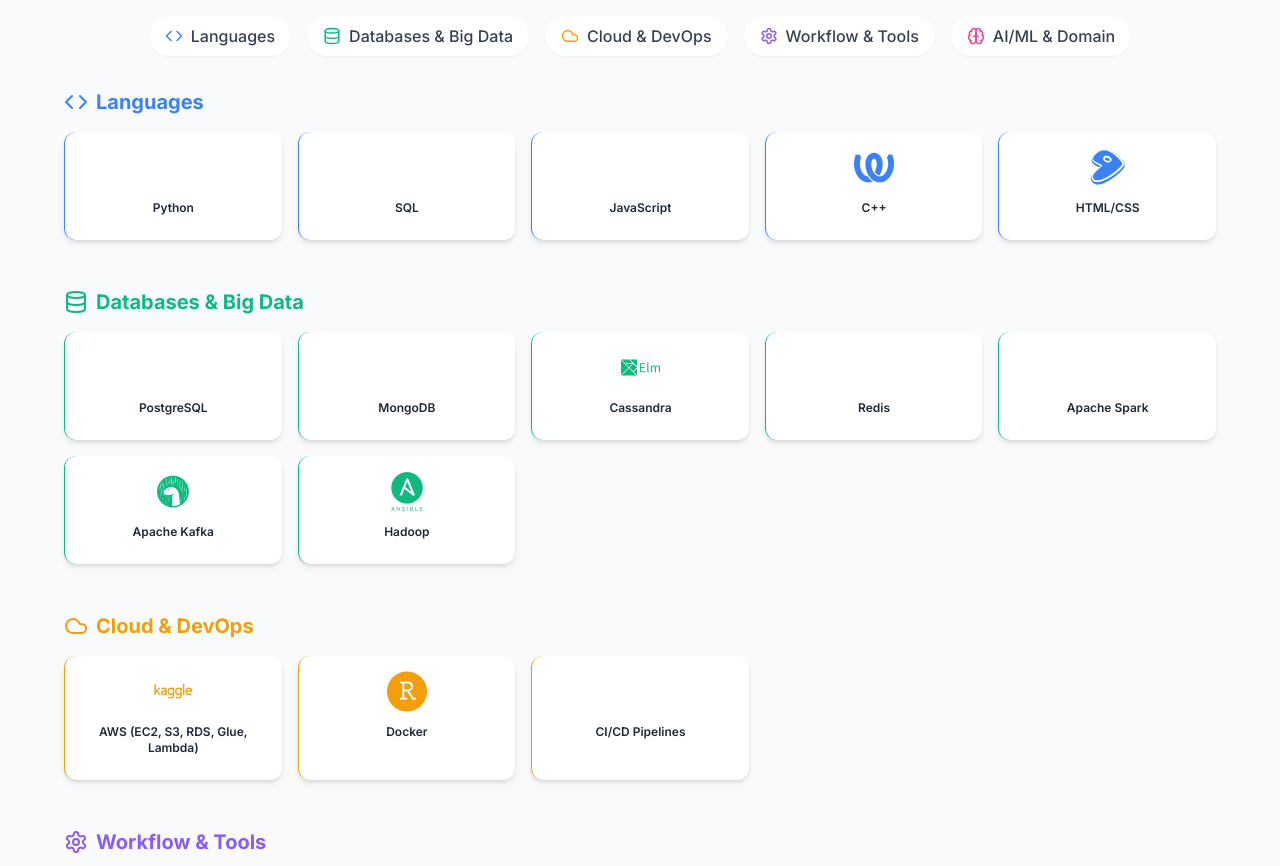
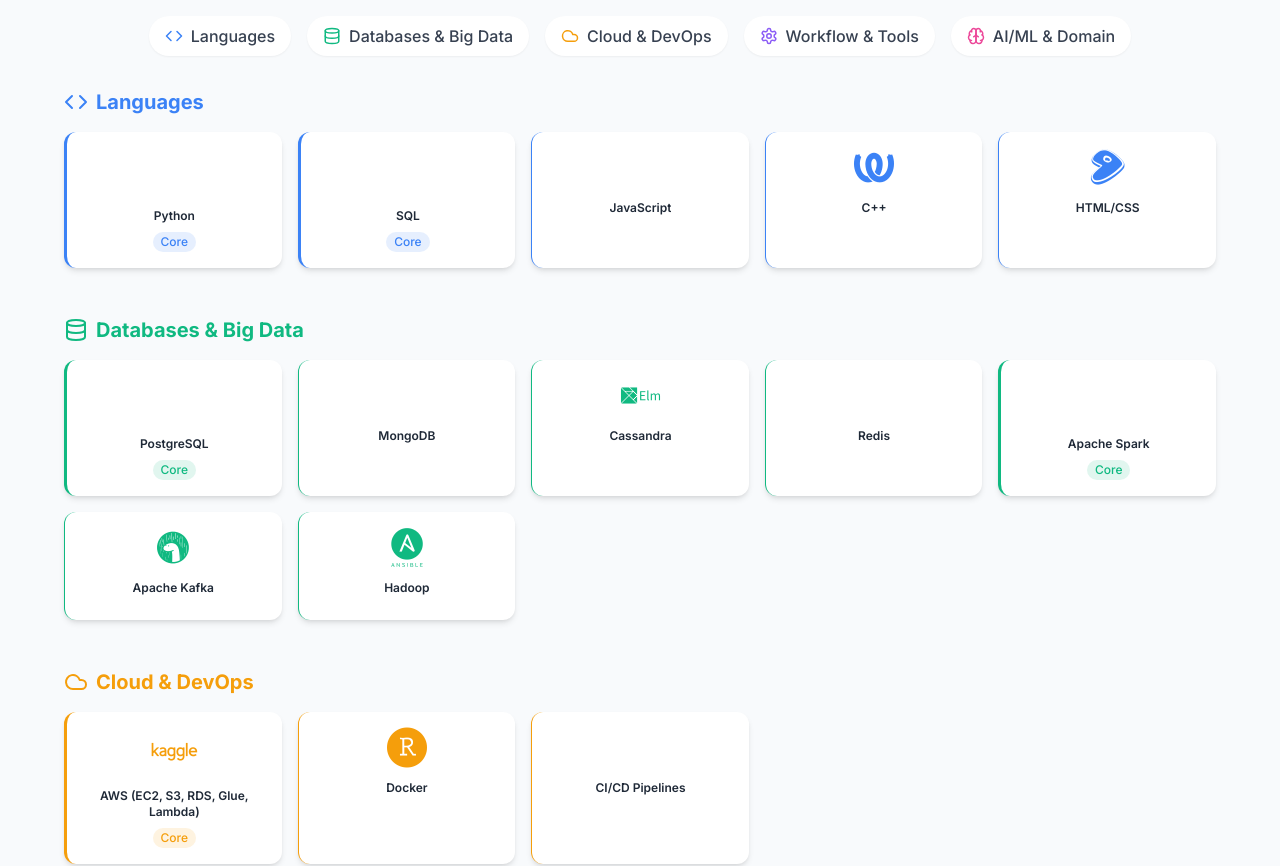
Before and after one commit to ThuatNguyenZ/profile, a React (Vite) app: page / in a window 1280 px wide. Shown: the part 1620-2486 px from the top of the page. Built offline with nearby package versions, Linux system fonts and the light colour scheme; some icons are missing.

Commit message:
feat: update Skills data structure with isCore and remove modal
- Changed skill data from level (percentage) to isCore (boolean)
- Removed useState and modal popup code
- Updated SkillNode to use isCore prop instead of level
- Removed unused X import from lucide-react

```diff
--- a/src/components/Skills.jsx
+++ b/src/components/Skills.jsx
@@ -1,7 +1,6 @@
-import { useState } from 'react'
 import { motion } from 'framer-motion'
 import 'devicon/devicon.min.css'
-import { Code, Database, Cloud, Settings, Brain, X } from 'lucide-react'
+import { Code, Database, Cloud, Settings, Brain } from 'lucide-react'
 import Section from './common/Section'
 import SkillNode from './common/SkillNode'
 
@@ -11,11 +10,11 @@
     name: 'Languages',
     icon: 'Code',
     skills: [
-      { name: 'Python', level: 90 },
-      { name: 'SQL', level: 85 },
-      { name: 'JavaScript', level: 75 },
-      { name: 'C++', level: 70 },
-      { name: 'HTML/CSS', level: 70 },
+      { name: 'Python', isCore: true },
+      { name: 'SQL', isCore: true },
+      { name: 'JavaScript', isCore: false },
+      { name: 'C++', isCore: false },
+      { name: 'HTML/CSS', isCore: false },
     ],
   },
   {
@@ -23,13 +22,13 @@
     name: 'Databases & Big Data',
     icon: 'Database',
     skills: [
-      { name: 'PostgreSQL', level: 85 },
-      { name: 'MongoDB', level: 80 },
-      { name: 'Cassandra', level: 75 },
-      { name: 'Redis', level: 80 },
-      { name: 'Apache Spark', level: 85 },
-      { name: 'Apache Kafka', level: 80 },
-      { name: 'Hadoop', level: 70 },
+      { name: 'PostgreSQL', isCore: true },
+      { name: 'MongoDB', isCore: false },
+      { name: 'Cassandra', isCore: false },
+      { name: 'Redis', isCore: false },
+      { name: 'Apache Spark', isCore: true },
+      { name: 'Apache Kafka', isCore: false },
+      { name: 'Hadoop', isCore: false },
     ],
   },
   {
@@ -37,9 +36,9 @@
     name: 'Cloud & DevOps',
     icon: 'Cloud',
     skills: [
-      { name: 'AWS (EC2, S3, RDS, Glue, Lambda)', level: 85 },
-      { name: 'Docker', level: 80 },
-      { name: 'CI/CD Pipelines', level: 80 },
+      { name: 'AWS (EC2, S3, RDS, Glue, Lambda)', isCore: true },
+      { name: 'Docker', isCore: false },
+      { name: 'CI/CD Pipelines', isCore: false },
     ],
   },
   {
@@ -47,13 +46,13 @@
     name: 'Workflow & Tools',
     icon: 'Settings',
     skills: [
-      { name: 'Celery', level: 80 },
-      { name: 'GitHub Actions', level: 85 },
-      { name: 'FastAPI', level: 85 },
-      { name: 'Playwright', level: 75 },
-      { name: 'Selenium', level: 75 },
-      { name: 'React', level: 70 },
-      { name: 'Git', level: 85 },
+      { name: 'Celery', isCore: false },
+      { name: 'GitHub Actions', isCore: true },
+      { name: 'FastAPI', isCore: true },
+      { name: 'Playwright', isCore: false },
+      { name: 'Selenium', isCore: false },
+      { name: 'React', isCore: false },
+      { name: 'Git', isCore: true },
     ],
   },
   {
@@ -61,12 +60,12 @@
     name: 'AI/ML & Domain',
     icon: 'Brain',
     skills: [
-      { name: 'Data Warehousing', level: 80 },
-      { name: 'ETL Pipelines', level: 90 },
-      { name: 'Web Scraping', level: 85 },
-      { name: 'NLP (PhoBERT, FastText)', level: 80 },
-      { name: 'LLMs (LangChain, DeepSeek)', level: 75 },
-      { name: 'Deep Learning (Keras)', level: 80 },
+      { name: 'Data Warehousing', isCore: false },
+      { name: 'ETL Pipelines', isCore: true },
+      { name: 'Web Scraping', isCore: true },
+      { name: 'NLP (PhoBERT, FastText)', isCore: false },
+      { name: 'LLMs (LangChain, DeepSeek)', isCore: false },
+      { name: 'Deep Learning (Keras)', isCore: false },
     ],
   },
 ]
@@ -88,8 +87,6 @@
 }
 
 export default function Skills() {
-  const [selectedSkill, setSelectedSkill] = useState(null)
-
   return (
     <Section id="skills" backgroundColor="#F8FAFC">
       <div className="text-center mb-12">
@@ -155,10 +152,9 @@
                   <SkillNode
                     key={skill.name}
                     name={skill.name}
-                    level={skill.level}
+                    isCore={skill.isCore}
                     color={color}
                     delay={skillIndex * 0.05}
-                    onClick={() => setSelectedSkill(skill)}
                   />
                 ))}
               </div>
@@ -166,44 +162,6 @@
           )
         })}
       </div>
-
-      {selectedSkill && (
-        <motion.div
-          initial={{ opacity: 0 }}
-          animate={{ opacity: 1 }}
-          exit={{ opacity: 0 }}
-          className="fixed inset-0 bg-black/50 flex items-center justify-center z-50 p-4"
-          onClick={() => setSelectedSkill(null)}
-        >
-          <motion.div
-            initial={{ scale: 0.9, y: 20 }}
-            animate={{ scale: 1, y: 0 }}
-            className="bg-white rounded-2xl p-8 max-w-md w-full"
-            onClick={(e) => e.stopPropagation()}
-          >
-            <div className="flex justify-between items-start mb-4">
-              <h3 className="text-2xl font-bold text-primary">
-                {selectedSkill.name}
-              </h3>
-              <button
-                onClick={() => setSelectedSkill(null)}
-                className="text-gray-400 hover:text-gray-600"
-              >
-                <X size={24} />
-              </button>
-            </div>
-            <p className="text-gray-600 mb-4">
-              Proficiency Level: {selectedSkill.level}%
-            </p>
-            <div className="w-full bg-gray-200 rounded-full h-4">
-              <div
-                className="h-4 rounded-full bg-secondary transition-all duration-500"
-                style={{ width: `${selectedSkill.level}%` }}
-              />
-            </div>
-          </motion.div>
-        </motion.div>
-      )}
     </Section>
   )
 }
```
